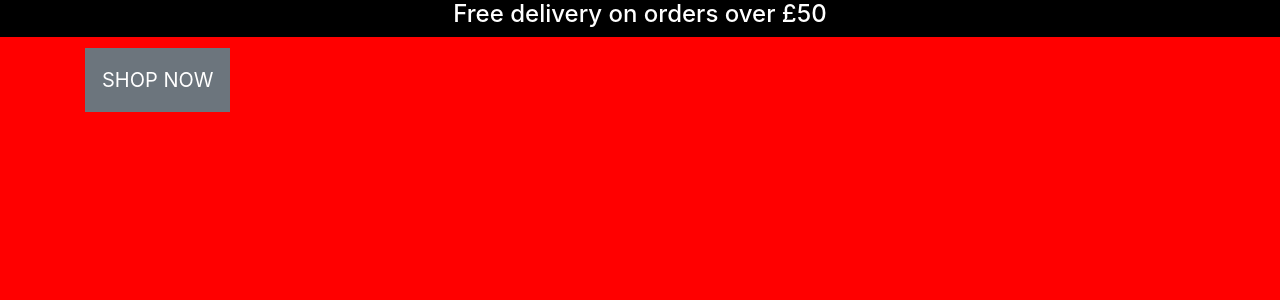
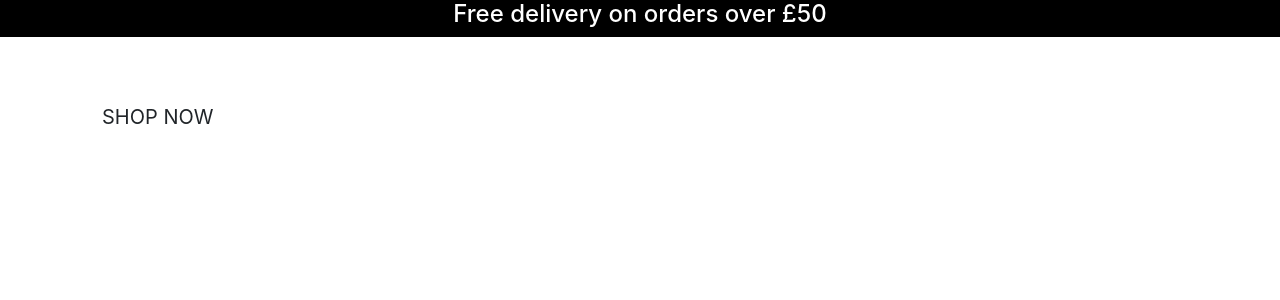
Before and after one commit to Code-Institute-Submissions/Surf_Matters, a Django app: page / in a window 1280 px wide. Shown: the top 300 px of the page. Run offline with Django 3.2, Linux system fonts and the light colour scheme; some libraries are stand-ins or nearby versions.

Commit message:
Add homepage shop now link and top-banner to base.html

```diff
--- a/home_page/templates/home_page/index.html
+++ b/home_page/templates/home_page/index.html
@@ -1,13 +1,24 @@
 {% extends "base.html" %}
 {% load static %}
 
+{% block page_header %}
+    <div class="container header-container">
+        <div class="row">
+            <div class="col">
+
+            </div>
+        </div>
+    </div>
+{% endblock %}
+
+
 {% block content %}
-     <div class="container h-100">
+    <div class="container h-100">
         <div class="row h-100">
             <div class="col-7 col-md-6 my-auto">
                 <div class="my-5">
                     <h4>
-                        <a href="" class="shop-now-button btn btn-lg btn-secondary rounded-0 text-uppercase py-3">Shop Now</a>
+                        <a href="" class="shop-now-button btn btn-lg rounded-0 text-uppercase py-3">Shop Now</a>
                     </h4>
                 </div>
             </div>
--- a/static/css/base.css
+++ b/static/css/base.css
@@ -1,9 +1,5 @@
 html {
     height: 100%;
-}
-
-body {
-    background-color: red;
 }
 
 .top-banner {
--- a/templates/base.html
+++ b/templates/base.html
@@ -25,16 +25,33 @@
   </head>
   <body>
 
-    <header class="container-fluid fixed-top">
+    <header class="container-fluid">
         <div class="row text-center">
             <div class="col text-white top-banner">
                 <h4>Free delivery on orders over £50</h4>
             </div>
         </div>
+
+
+
     </header>
 
     {% if messages %}
-        <div class="message-container"></div>
+         <div class="message-container">
+            {% for message in messages %}
+                {% with message.level as level %}
+                    {% if level == 40 %}
+                        {% include 'includes/toasts/toast_error.html' %}
+                    {% elif level == 30 %}
+                        {% include 'includes/toasts/toast_warning.html' %}
+                    {% elif level == 25 %}
+                        {% include 'includes/toasts/toast_success.html' %}
+                    {% else %}
+                        {% include 'includes/toasts/toast_info.html' %}
+                    {% endif %}
+                {% endwith %}
+            {% endfor %}
+        </div>
     {% endif %}
 
     {% block page_header %}
```
